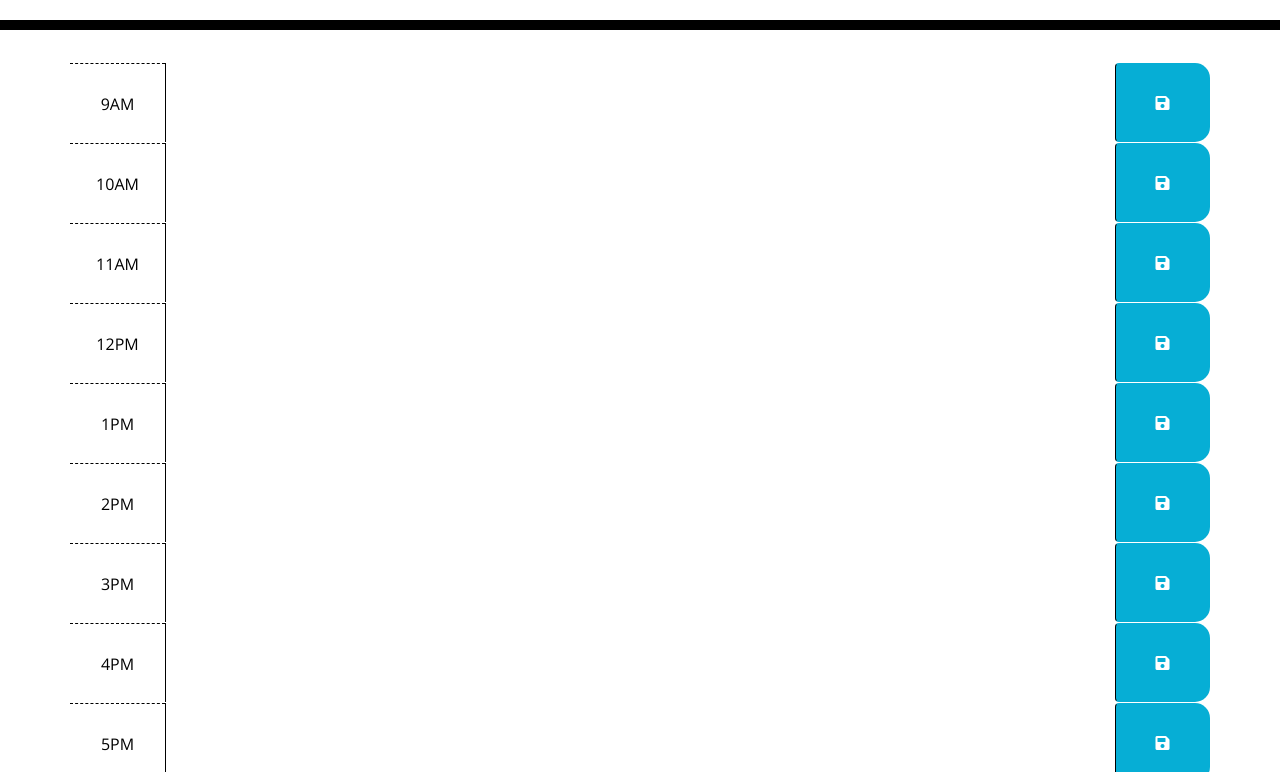
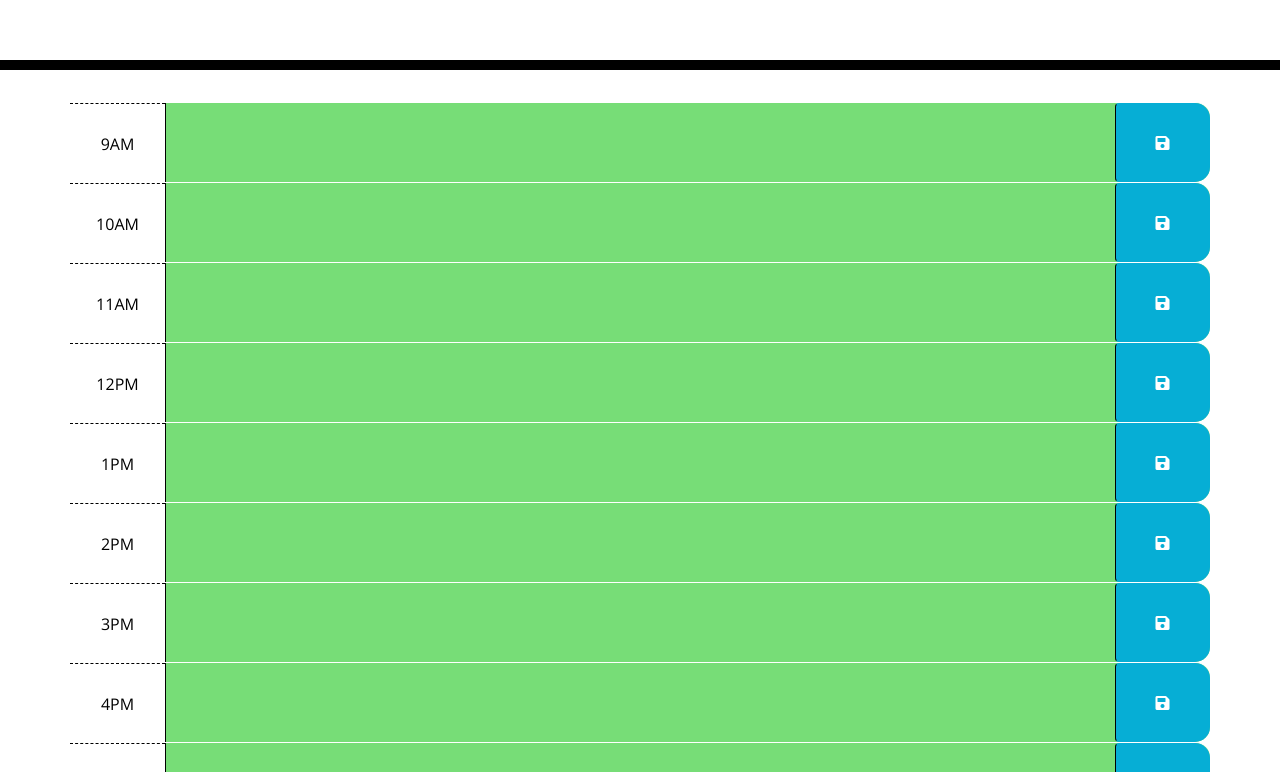
Before and after one commit to meredithcoyne/day_planner, a plain HTML site: page index.html in a window 1280 px wide. Shown: the part 238-1010 px from the top of the page. Drawn offline with nearby package versions, Linux system fonts and the light colour scheme.

Commit message:
updated html, js, and css for color changing based on time of day

```diff
--- a/assets/css/style.css
+++ b/assets/css/style.css
@@ -69,3 +69,8 @@ textarea {
   font-size: 20px;
   transition: all 0.3s ease-in-out;
 }
+
+#currentDay {
+  font-size: 1.5em;
+  font-weight:bold;
+}
--- a/assets/js/script.js
+++ b/assets/js/script.js
@@ -1,26 +1,24 @@
    $(document).ready(function () {
 
        // Displays the current date in the header
-       var today = newDate();
-       var date = today.getFullYear() + '-' + (today.getMonth() + 1) + '-' + today.getDate();
-       var time = today.getHours() + ":" + today.getMinutes() + ":" + today.getSeconds();
-       var dateTime = date + ' ' + time;
+       var today = moment();
+       $("#currentDay").text(today.format("LLLL"));
        $(".saveBtn").on("click", function () {
            var value = $(this).siblings(".description").val();
            var time = $(this).parent().attr("id");
            localStorage.setItem(time, value);
        })
 
-       $("#9 .description").val(localStorage.getItem("9"));
-       $("#10 .description").val(localStorage.getItem("10"));
-       $("#11 .description").val(localStorage.getItem("11"));
-       $("#12 .description").val(localStorage.getItem("12"));
-       $("#13 .description").val(localStorage.getItem("13"));
-       $("#14 .description").val(localStorage.getItem("14"));
-       $("#15 .description").val(localStorage.getItem("15"));
-       $("#16 .description").val(localStorage.getItem("16"));
-       $("#17 .description").val(localStorage.getItem("17"));
-
+       $("#hour_9.description").val(localStorage.getItem("hour_9"));
+       $("#hour_10.description").val(localStorage.getItem("hour_10"));
+       $("#hour_11.description").val(localStorage.getItem("hour_11"));
+       $("#hour_12.description").val(localStorage.getItem("hour_12"));
+       $("#hour_13.description").val(localStorage.getItem("hour_13"));
+       $("#hour_14.description").val(localStorage.getItem("hour_14"));
+       $("#hour_15 description").val(localStorage.getItem("hour_15"));
+       $("#hour_16 description").val(localStorage.getItem("hour_16"));
+       $("#hour_17.description").val(localStorage.getItem("hour_17"));
+       $("#hour_18.description").val(localStorage.getItem("hour_18"));
 
 
        function cssUpdate() {
--- a/index.html
+++ b/index.html
@@ -9,7 +9,7 @@
   <link rel="stylesheet" href="https://use.fontawesome.com/releases/v5.8.1/css/all.css"
     integrity="sha384-50oBUHEmvpQ+1lW4y57PTFmhCaXp0ML5d60M1M7uH2+nqUivzIebhndOJK28anvf" crossorigin="anonymous" />
   <link href="https://fonts.googleapis.com/css?family=Open+Sans&display=swap" rel="stylesheet" />
-  <link rel="stylesheet" href="assets\css\style.css"/>
+  <link rel="stylesheet" href="assets\css\style.css" />
   <title>Work Day Scheduler</title>
 </head>
 
@@ -21,21 +21,21 @@
   </header>
 
   <!-- Time Block Schedule -->
-  <div class="container">
+  <div class="container" id="schedule">
 
     <!-- 9am -->
     <div id="hour_9" class="row time-block">
       <div class="col-md-1 hour">
         9AM
       </div>
-      <textarea class="col-md-10 description"></textarea>
-      <button class="btn saveBtn col md-a"><i class="fas fa-save"></i></button>
+      <textarea class="col-md-10 description">      </textarea>
+      <button class="btn saveBtn col-md-1"><i class="fas fa-save"></i></button>
     </div>
 
     <!-- 10am -->
     <div id="hour_10" class="row time-block">
       <div class="col-md-1 hour">
-       10AM
+        10AM
       </div>
       <textarea class="col-md-10 description"></textarea>
       <button class="btn saveBtn col md-a"><i class="fas fa-save"></i></button>
@@ -113,7 +113,6 @@
       <button class="btn saveBtn col md-a"><i class="fas fa-save"></i></button>
     </div>
 
-
   </div>
 
   <script src="https://cdnjs.cloudflare.com/ajax/libs/jquery/3.2.1/jquery.min.js"></script>
```
